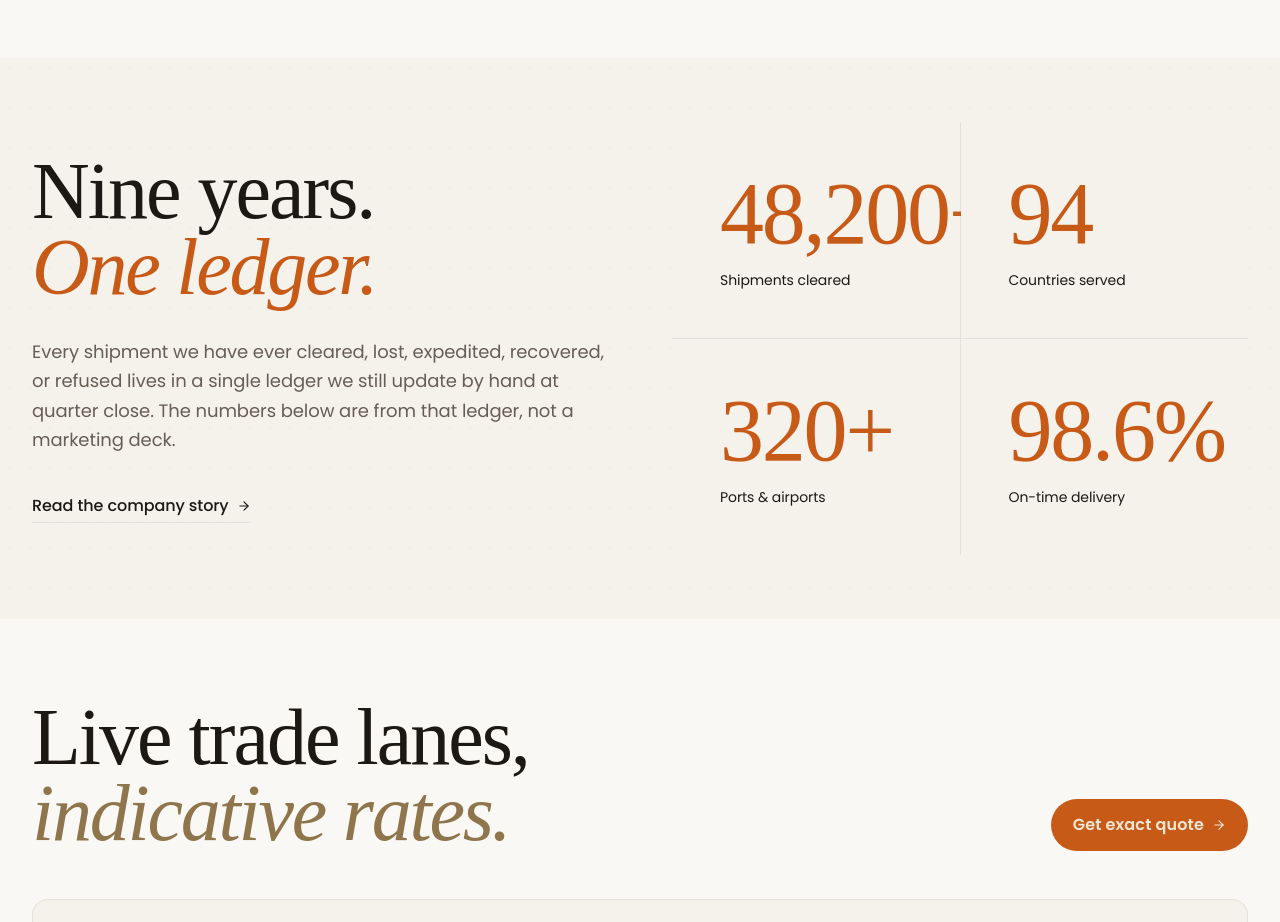
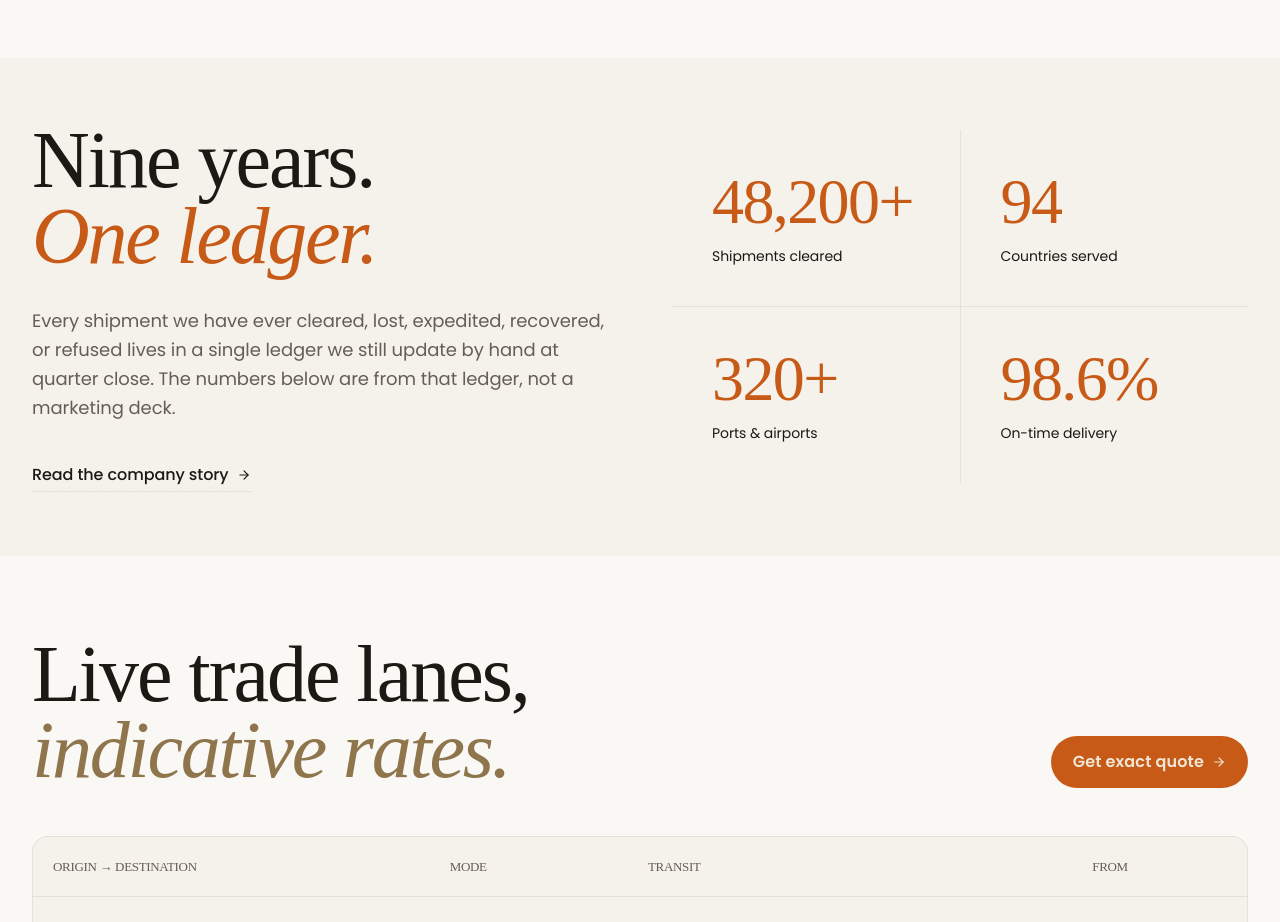
Before and after one commit to Yashverma849/flyhigh, a Next.js app: page / in a window 1280 px wide. Shown: the part 2680-3602 px from the top of the page. Built offline with nearby package versions, Linux system fonts and the light colour scheme; no server answers; a web font is replaced by a local one.

Commit message:
numbering ui

```diff
--- a/src/app/(marketing)/page.tsx
+++ b/src/app/(marketing)/page.tsx
@@ -198,11 +198,11 @@ export default function HomePage() {
               {STATS.map((s, i) => (
                 <div
                   key={i}
-                  className="fade-up p-8 lg:p-12"
+                  className="fade-up p-5 sm:p-8 lg:p-6 xl:p-10 2xl:p-12"
                   style={{ background: "var(--ink-2)", animationDelay: `${i * 0.1}s` }}
                 >
                   <div
-                    className="f-display tabular mb-3 text-[64px] leading-none md:text-[88px]"
+                    className="f-display tabular mb-3 text-[38px] sm:text-[56px] md:text-[72px] lg:text-[48px] xl:text-[64px] 2xl:text-[80px] leading-none"
                     style={{ color: "var(--cargo)" }}
                   >
                     <CountUp
```
